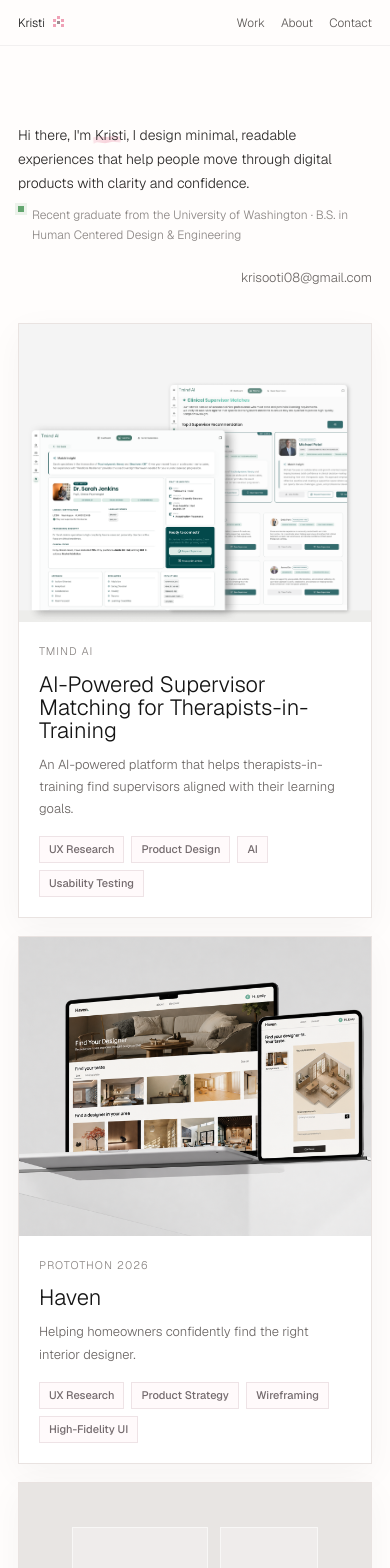
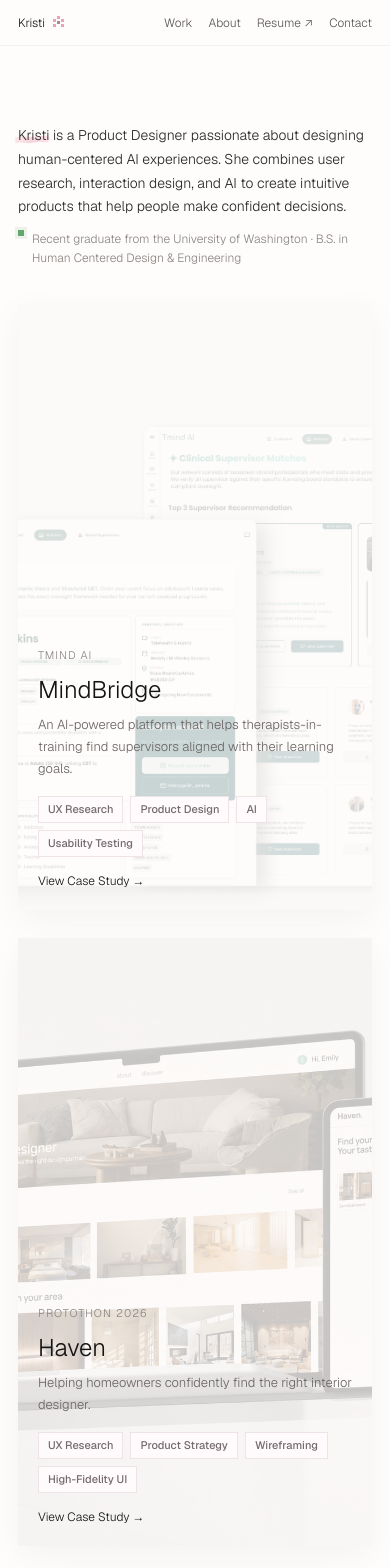
Before and after one commit to krisooti/Portfolio, a Next.js app: page / in a window 390 px wide. Shown: the top 1568 px of the page. Built offline with nearby package versions, Linux system fonts and the light colour scheme; no server answers.

Commit message:
Update homepage project grid and nav resume link

```diff
--- a/app/about/page.tsx
+++ b/app/about/page.tsx
@@ -66,6 +66,15 @@ export default function AboutPage() {
           <Link href="/about">
             <HighlightText>About</HighlightText>
           </Link>
+          <Link
+            href="https://drive.google.com/file/d/136-JmSMxNNClZBRh74sGuPs39FnmjjCZ/view?usp=sharing"
+            target="_blank"
+            rel="noopener noreferrer"
+            className="nav-link resume-link"
+            aria-label="Open Kristi's resume in a new tab"
+          >
+            <HighlightText>Resume ↗</HighlightText>
+          </Link>
           <a href="mailto:krisooti08@gmail.com">
             <HighlightText>Contact</HighlightText>
           </a>
--- a/app/globals.css
+++ b/app/globals.css
@@ -70,7 +70,7 @@ html {
   justify-content: space-between;
   border-bottom: 1px solid rgba(17, 17, 17, 0.05);
   background: rgba(255, 253, 252, 0.82);
-  padding: 18px clamp(20px, 5vw, 64px);
+  padding: 18px clamp(24px, 10vw, 160px);
   backdrop-filter: blur(18px);
 }
 
@@ -335,31 +335,37 @@ html {
 .project-grid {
   display: grid;
   width: min(100%, 1320px);
-  grid-template-columns: repeat(3, minmax(0, 1fr));
-  gap: clamp(18px, 2.4vw, 30px);
+  min-height: clamp(620px, 68vh, 820px);
+  grid-template-columns: repeat(2, minmax(0, 1fr));
+  grid-auto-rows: minmax(0, 1fr);
+  gap: clamp(24px, 2.4vw, 32px);
   align-self: center;
 }
 
 .project-card {
+  position: relative;
+  display: block;
   overflow: hidden;
-  border: 1px solid var(--line);
   border-radius: 0;
-  background: #ffffff;
-  box-shadow: 0 10px 34px rgba(17, 17, 17, 0.04);
+  background: #f5f3f1;
+  box-shadow: 0 10px 34px rgba(17, 17, 17, 0.045);
   transition:
     box-shadow 360ms cubic-bezier(0.22, 1, 0.36, 1),
     transform 360ms cubic-bezier(0.22, 1, 0.36, 1);
 }
 
-.project-card:hover {
-  box-shadow: 0 16px 42px rgba(17, 17, 17, 0.08);
+.project-card:hover,
+.project-card:focus-visible {
+  box-shadow: 0 18px 48px rgba(17, 17, 17, 0.095);
   transform: translateY(-5px);
 }
 
 .project-image {
   position: relative;
   overflow: hidden;
-  aspect-ratio: 1.18 / 1;
+  width: 100%;
+  height: 100%;
+  min-height: 280px;
   background: #eeeeee;
   transition: transform 380ms cubic-bezier(0.22, 1, 0.36, 1);
 }
@@ -391,11 +397,12 @@ html {
 }
 
 .project-card:hover .image-system {
-  transform: scale(1.025);
-}
-
-.project-card:hover .project-image img {
-  transform: scale(1.025);
+  transform: scale(1.03);
+}
+
+.project-card:hover .project-image img,
+.project-card:focus-visible .project-image img {
+  transform: scale(1.03);
 }
 
 .image-system span {
@@ -420,10 +427,38 @@ html {
   background: #e8e5e3;
 }
 
+.project-overlay {
+  position: absolute;
+  inset: 0;
+  z-index: 2;
+  display: grid;
+  align-items: end;
+  background: rgba(255, 253, 252, 0.78);
+  opacity: 0;
+  transition: opacity 350ms cubic-bezier(0.22, 1, 0.36, 1);
+}
+
+.project-card:hover .project-overlay,
+.project-card:focus-visible .project-overlay {
+  opacity: 1;
+}
+
 .project-meta {
   display: grid;
   gap: 12px;
-  padding: 24px;
+  max-width: 430px;
+  padding: clamp(24px, 4vw, 42px);
+  opacity: 0;
+  transform: translateY(12px);
+  transition:
+    opacity 350ms cubic-bezier(0.22, 1, 0.36, 1),
+    transform 350ms cubic-bezier(0.22, 1, 0.36, 1);
+}
+
+.project-card:hover .project-meta,
+.project-card:focus-visible .project-meta {
+  opacity: 1;
+  transform: translateY(0);
 }
 
 .project-meta p,
@@ -449,7 +484,7 @@ html {
 .project-meta h2 {
   margin: 0;
   color: #141414;
-  font-size: clamp(22px, 2.1vw, 30px);
+  font-size: clamp(24px, 2.2vw, 34px);
   font-weight: 300;
   letter-spacing: 0;
   line-height: 1.05;
@@ -460,6 +495,60 @@ html {
   flex-wrap: wrap;
   gap: 7px;
   padding-top: 4px;
+}
+
+.project-link-text {
+  display: inline-flex;
+  width: max-content;
+  padding-top: 4px;
+  color: #171717;
+  font-size: 12px;
+  font-weight: 300;
+  line-height: 1.4;
+  transition: transform 350ms cubic-bezier(0.22, 1, 0.36, 1);
+}
+
+.project-card:hover .project-link-text,
+.project-card:focus-visible .project-link-text {
+  transform: translateX(4px);
+}
+
+.project-card--placeholder {
+  cursor: default;
+}
+
+.coming-soon-visual {
+  display: grid;
+  place-items: center;
+  background:
+    linear-gradient(135deg, rgba(245, 203, 214, 0.22), transparent 46%),
+    #f6f4f1;
+}
+
+.placeholder-graphic {
+  position: relative;
+  width: min(38%, 180px);
+  aspect-ratio: 1;
+}
+
+.placeholder-graphic span {
+  position: absolute;
+  border: 1px solid rgba(23, 23, 23, 0.16);
+  background: rgba(255, 255, 255, 0.52);
+}
+
+.placeholder-graphic span:first-child {
+  inset: 12% 22% 24% 16%;
+}
+
+.placeholder-graphic span:nth-child(2) {
+  inset: 28% 10% 10% 34%;
+  border-color: rgba(216, 132, 154, 0.28);
+}
+
+.placeholder-graphic span:nth-child(3) {
+  inset: 40% 42% 38% 38%;
+  background: rgba(216, 132, 154, 0.24);
 }
 
 .category-tag {
@@ -496,6 +585,16 @@ html {
   padding-top: 64px;
   padding-bottom: 64px;
   text-align: center;
+}
+
+.resume-link {
+  display: inline-flex;
+  align-items: center;
+  text-decoration: none;
+}
+
+.resume-link .highlight-text {
+  white-space: nowrap;
 }
 
 .contact-section {
@@ -2372,8 +2471,9 @@ html {
   }
 
   .project-grid {
-    grid-template-columns: 1fr;
-    max-width: 560px;
+    min-height: auto;
+    grid-template-columns: repeat(2, minmax(0, 1fr));
+    grid-auto-rows: minmax(360px, 44vw);
   }
 
   .case-study-shell {
@@ -2470,6 +2570,29 @@ html {
 
   .intro-status {
     align-items: flex-start;
+  }
+
+  .project-grid {
+    grid-template-columns: 1fr;
+    grid-auto-rows: minmax(420px, 72vh);
+    gap: 28px;
+  }
+
+  .project-overlay,
+  .project-card:hover .project-overlay,
+  .project-card:focus-visible .project-overlay {
+    opacity: 1;
+  }
+
+  .project-meta,
+  .project-card:hover .project-meta,
+  .project-card:focus-visible .project-meta {
+    opacity: 1;
+    transform: none;
+  }
+
+  .project-meta {
+    padding: 24px;
   }
 
   .about-page {
--- a/app/page.tsx
+++ b/app/page.tsx
@@ -2,7 +2,7 @@ import type { Metadata } from "next";
 import Link from "next/link";
 import { CategoryTag } from "./CategoryTag";
 import { HighlightText } from "./HighlightText";
-import { projects } from "./projects";
+import { type Project, projects } from "./projects";
 import { SeattleStatus } from "./SeattleStatus";
 
 export const metadata: Metadata = {
@@ -10,6 +10,48 @@ export const metadata: Metadata = {
   description:
     "A simple, minimal UX portfolio with centered project cards and a clean modern aesthetic.",
 };
+
+const featuredProjects = projects.slice(0, 3);
+
+function ProjectCard({ project }: { project: Project }) {
+  const displayTitle =
+    project.slug === "tmind-ai" ? "MindBridge" : project.title;
+
+  return (
+    <Link
+      href={`/work/${project.slug}`}
+      className="project-card"
+      aria-label={`Open ${project.title} case study`}
+    >
+      <div className={`project-image ${project.imageClass}`}>
+        {project.cardImage ? (
+          <img src={project.cardImage.src} alt={project.cardImage.alt} />
+        ) : (
+          <div className="image-system" aria-hidden="true">
+            <span />
+            <span />
+            <span />
+          </div>
+        )}
+      </div>
+      <div className="project-overlay">
+        <div className="project-meta">
+          <p>{project.category}</p>
+          <h2>
+            <HighlightText>{displayTitle}</HighlightText>
+          </h2>
+          <p>{project.summary}</p>
+          <div className="project-tags" aria-label={`${project.title} keywords`}>
+            {project.tags.map((tag) => (
+              <CategoryTag key={tag}>{tag}</CategoryTag>
+            ))}
+          </div>
+          <span className="project-link-text">View Case Study →</span>
+        </div>
+      </div>
+    </Link>
+  );
+}
 
 export default function Home() {
   return (
@@ -26,6 +68,15 @@ export default function Home() {
           <Link href="/about">
             <HighlightText>About</HighlightText>
           </Link>
+          <Link
+            href="https://drive.google.com/file/d/136-JmSMxNNClZBRh74sGuPs39FnmjjCZ/view?usp=sharing"
+            target="_blank"
+            rel="noopener noreferrer"
+            className="nav-link resume-link"
+            aria-label="Open Kristi's resume in a new tab"
+          >
+            <HighlightText>Resume ↗</HighlightText>
+          </Link>
           <a href="#contact">
             <HighlightText>Contact</HighlightText>
           </a>
@@ -36,10 +87,10 @@ export default function Home() {
         <div className="intro-row">
           <div className="intro-block">
             <h1 id="intro-title">
-              Hi there, I&apos;m{" "}
-              <HighlightText persistent>Kristi</HighlightText>, I design
-              minimal, readable experiences that help people move through
-              digital products with clarity and confidence.
+              <HighlightText persistent>Kristi</HighlightText> is a Product
+              Designer passionate about designing human-centered AI experiences.
+              She combines user research, interaction design, and AI to create
+              intuitive products that help people make confident decisions.
             </h1>
             <p className="intro-status">
               <span aria-hidden="true" />
@@ -47,44 +98,36 @@ export default function Home() {
               Centered Design &amp; Engineering
             </p>
           </div>
-          <a className="intro-email" href="mailto:krisooti08@gmail.com">
-            <HighlightText>krisooti08@gmail.com</HighlightText>
-          </a>
         </div>
-
         <div className="project-grid" aria-label="Featured projects">
-          {projects.map((project) => (
-            <Link
-              key={project.slug}
-              href={`/work/${project.slug}`}
-              className="project-card"
-              aria-label={`Open ${project.title} case study`}
+          {featuredProjects.map((project) => (
+            <ProjectCard key={project.slug} project={project} />
+          ))}
+          <article
+            className="project-card project-card--placeholder"
+            aria-label="Coming soon project"
           >
-              <div className={`project-image ${project.imageClass}`}>
-                {project.cardImage ? (
-                  <img src={project.cardImage.src} alt={project.cardImage.alt} />
-                ) : (
-                  <div className="image-system" aria-hidden="true">
+            <div className="project-image coming-soon-visual" aria-hidden="true">
+              <div className="placeholder-graphic">
                 <span />
                 <span />
                 <span />
               </div>
-                )}
             </div>
+            <div className="project-overlay">
               <div className="project-meta">
-                <p>{project.category}</p>
+                <p>In Progress</p>
                 <h2>
-                  <HighlightText>{project.title}</HighlightText>
+                  <HighlightText>Coming Soon</HighlightText>
                 </h2>
-                <p>{project.summary}</p>
-                <div className="project-tags" aria-label={`${project.title} keywords`}>
-                  {project.tags.map((tag) => (
-                    <CategoryTag key={tag}>{tag}</CategoryTag>
-                  ))}
+                <p>
+                  A new AI-focused product experience is currently in
+                  development.
+                </p>
+                <p>Stay tuned.</p>
               </div>
             </div>
-            </Link>
-          ))}
+          </article>
         </div>
       </section>
 
--- a/app/work/[slug]/page.tsx
+++ b/app/work/[slug]/page.tsx
@@ -183,6 +183,15 @@ export default async function ProjectPage({ params }: ProjectPageProps) {
             <Link href="/about">
               <HighlightText>About</HighlightText>
             </Link>
+            <Link
+              href="https://drive.google.com/file/d/136-JmSMxNNClZBRh74sGuPs39FnmjjCZ/view?usp=sharing"
+              target="_blank"
+              rel="noopener noreferrer"
+              className="nav-link resume-link"
+              aria-label="Open Kristi's resume in a new tab"
+            >
+              <HighlightText>Resume ↗</HighlightText>
+            </Link>
             <Link href="mailto:krisooti08@gmail.com">
               <HighlightText>Contact</HighlightText>
             </Link>
@@ -215,6 +224,15 @@ export default async function ProjectPage({ params }: ProjectPageProps) {
           </Link>
           <Link href="/about">
             <HighlightText>About</HighlightText>
+          </Link>
+          <Link
+            href="https://drive.google.com/file/d/136-JmSMxNNClZBRh74sGuPs39FnmjjCZ/view?usp=sharing"
+            target="_blank"
+            rel="noopener noreferrer"
+            className="nav-link resume-link"
+            aria-label="Open Kristi's resume in a new tab"
+          >
+            <HighlightText>Resume ↗</HighlightText>
           </Link>
           <Link href="mailto:krisooti08@gmail.com">
             <HighlightText>Contact</HighlightText>
```
Also changed, not shown: 1 other file (tests, documents, lock files or other folders). Lines whose indentation alone changed are shown as unchanged.
